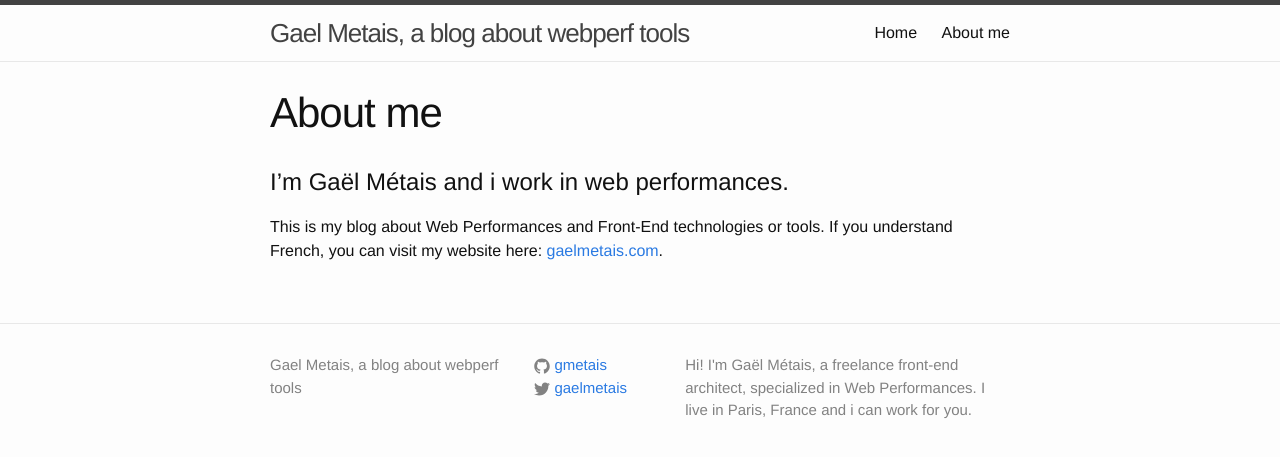
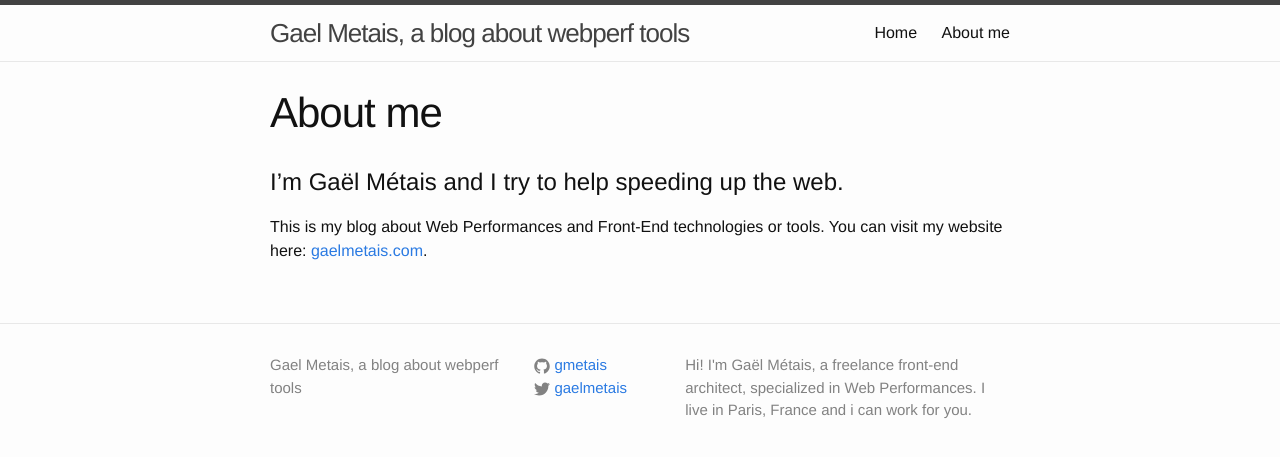
Before and after one commit to gmetais/gmetais.github.io, a Jekyll site: the page built from about.md, in a window 1280 px wide. Shown: the top 457 px of the page. Built offline with Jekyll 4.4.1, drawn with Linux system fonts in a browser that asks for light colours.

Commit message:
Update about me

```diff
--- a/about.md
+++ b/about.md
@@ -4,11 +4,11 @@ title: About me
 permalink: /about/
 ---
 
-I'm Gaël Métais and i work in web performances.
-===============================================
+I'm Gaël Métais and I try to help speeding up the web.
+======================================================
 
 This is my blog about Web Performances and Front-End technologies or tools.
-If you understand French, you can visit my website here: [gaelmetais.com][gaelmetais.com].
+You can visit my website here: [gaelmetais.com][gaelmetais.com].
 
 
-[gaelmetais.com]:   http://www.gaelmetais.com
+[gaelmetais.com]:   https://www.gaelmetais.com
```
Also changed, not shown: favicon.ico.
